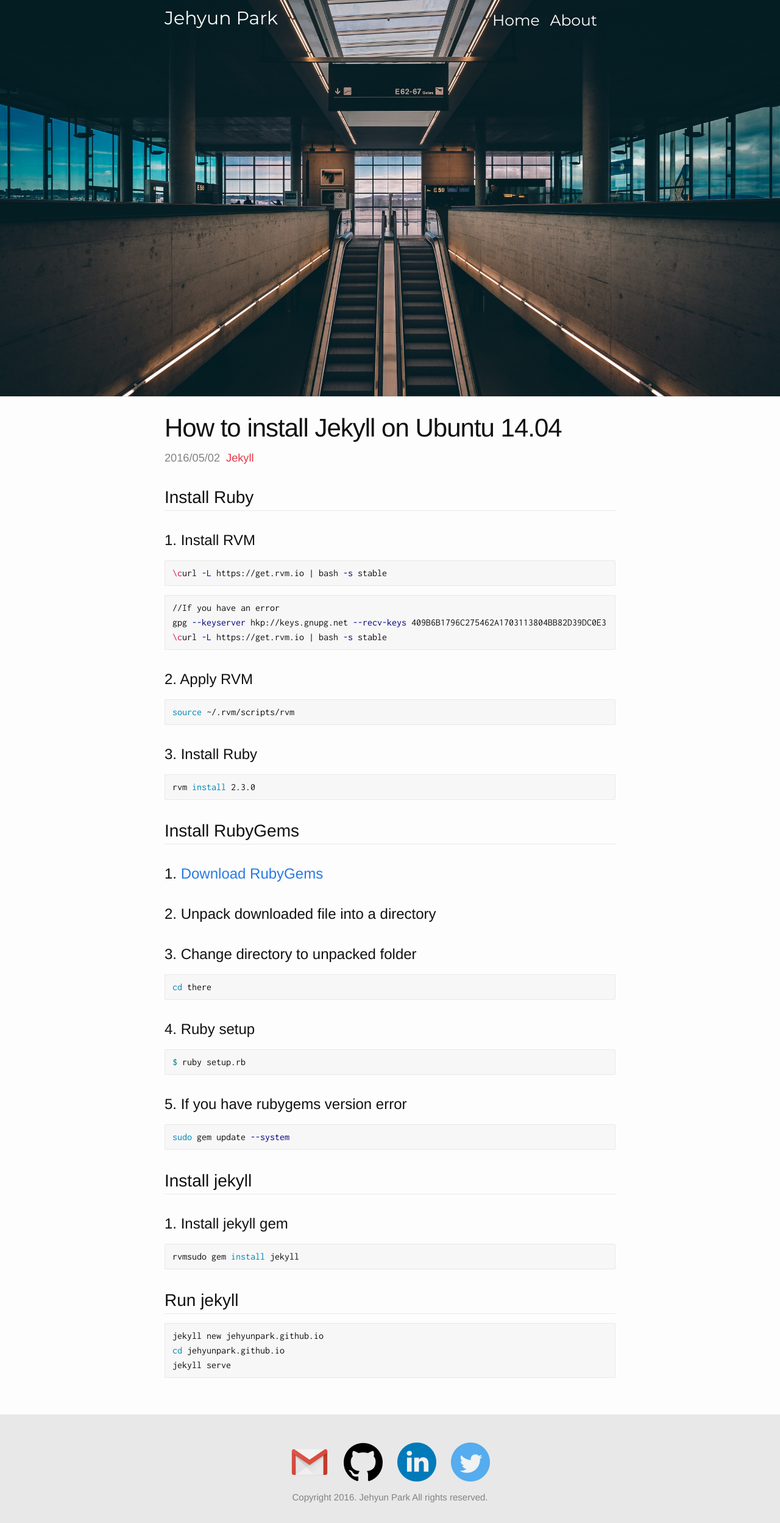
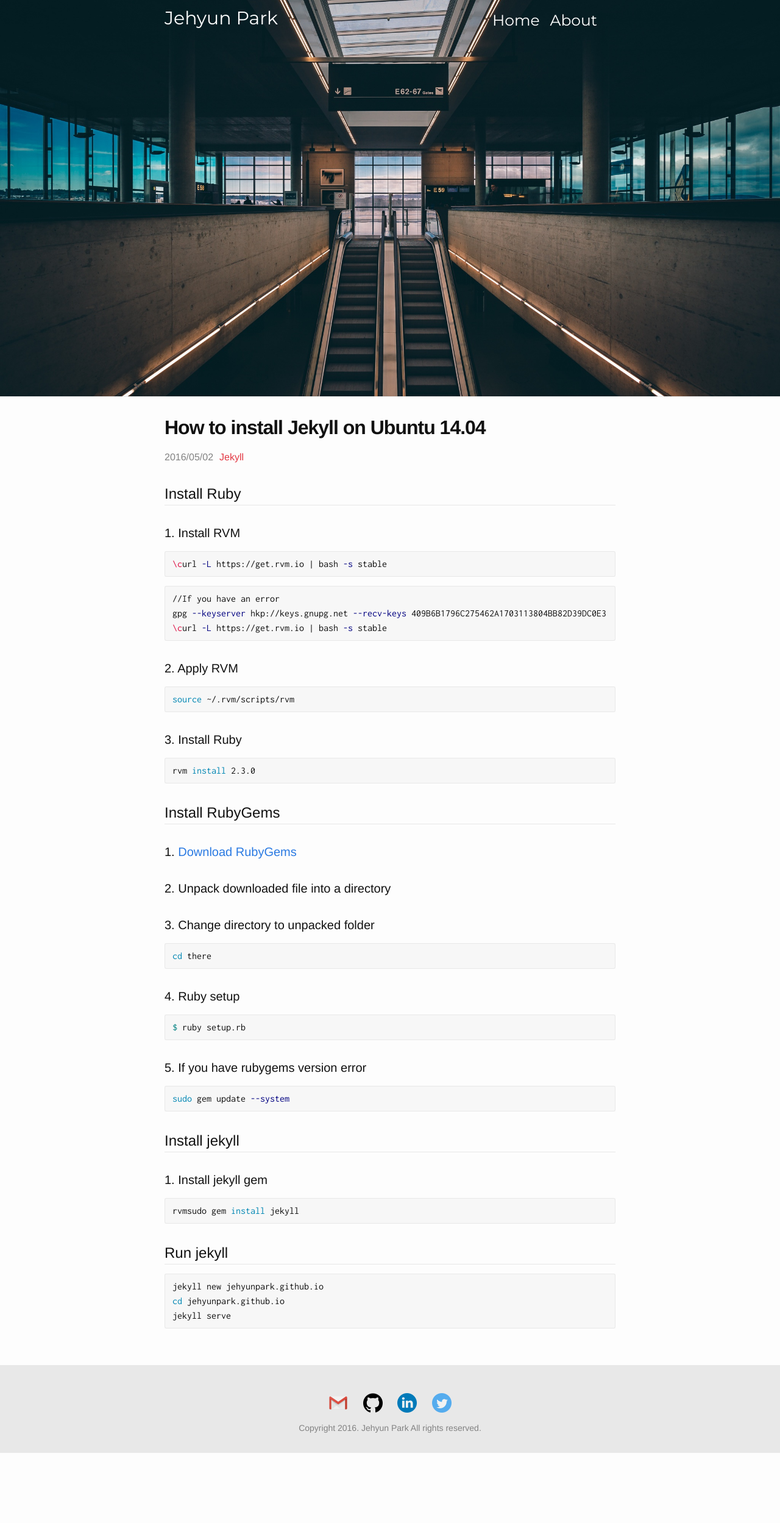
Before and after one commit to jehyunpark/jehyunpark.github.io, a Jekyll site: the page built from _posts/2016-05-02-how-to-install-jekyll-on-ubuntu-14.04.md, in a window 1280 px wide. Shown: the whole page at 61% size. Built offline with Jekyll 4.4.1, drawn with Linux system fonts in a browser that asks for light colours; nearby versions of some CDN libraries; some web fonts are replaced; after the commit the page ends 2383 px from its top, so only the background shows below that.

Commit message:
PC font 크기 수정

```diff
--- a/_sass/_layout.scss
+++ b/_sass/_layout.scss
@@ -208,7 +208,7 @@
   @media screen and (min-width: 600px) {
     > a {
       > img {
-        width: 64px;
+        width: 32px;
         margin-left: 10px;
         margin-right: 10px;
       }
@@ -219,7 +219,7 @@
   text-align: center;
   margin-top: -15px;
   color: $grey-color;
-  font-size: 15px;
+  font-size: 14px;
  }
 
 .site-footer {
@@ -298,7 +298,7 @@
  */
 .page-content {
     padding: $spacing-unit 0;
-    font-size: $large-font-size;
+    font-size: $base-font-size;
 }
 
 .page-heading {
@@ -314,14 +314,13 @@
 }
 
 .post-meta {
-    font-size: $large-font-size;
     color: $grey-color;
     @include media-query($on-laptop) {
         font-size: 16px;
     }
   }
 .post-subject {
-    font-size: 26px;
+    font-size: 22px;
     color: black;
     @include media-query($on-laptop) {
         font-size: 18px;
@@ -354,9 +353,10 @@
 }
 
 .post-title {
-    font-size: 42px;
+    font-size: 32px;
+    font-weight: bold;
     letter-spacing: -1px;
-    line-height: 1;
+    line-height: 1.3;
 
     @include media-query($on-laptop) {
         font-size: 26px;
@@ -365,7 +365,7 @@
 
 .post-content {
     margin-bottom: $spacing-unit;
-    font-size: 20px;
+    font-size: $base-font-size;
     word-break: keep-all;
 
     @include media-query($on-laptop) {
@@ -373,7 +373,7 @@
     }
 
     h1 {
-        font-size: 36px;
+        font-size: 28px;
         border-bottom: 1px solid $grey-color-light;
         margin-top: 50px;
 
@@ -383,7 +383,7 @@
     }
 
     h2 {
-        font-size: 28px;
+        font-size: 24px;
         border-bottom: 1px solid $grey-color-light;
         margin-top: 30px;
 
@@ -393,7 +393,7 @@
     }
 
     h3 {
-        font-size: 24px;
+        font-size: 20px;
         margin-top: 30px;
 
         @include media-query($on-laptop) {
@@ -402,7 +402,7 @@
     }
 
     h4 {
-        font-size: 20px;
+        font-size: 16px;
 
         @include media-query($on-laptop) {
             font-size: 16px;
@@ -410,6 +410,6 @@
     }
 
     li {
-      margin-left: 20px;
+      margin-left: 16px;
     }
 }
--- a/css/main.scss
+++ b/css/main.scss
@@ -9,7 +9,7 @@
 @import url(//spoqa.github.io/spoqa-han-sans/css/SpoqaHanSans-kr.css);
 $base-font-family: 'Spoqa Han Sans', "Helvetica Neue", Helvetica, Arial, sans-serif;
 //$base-font-family: "Helvetica Neue", Helvetica, Arial, sans-serif;
-$base-font-size:   14px;
+$base-font-size:   16px;
 $base-font-weight: 400;
 $small-font-size:  $base-font-size * 0.875;
 $large-font-size:  $base-font-size * 1.3;
```
